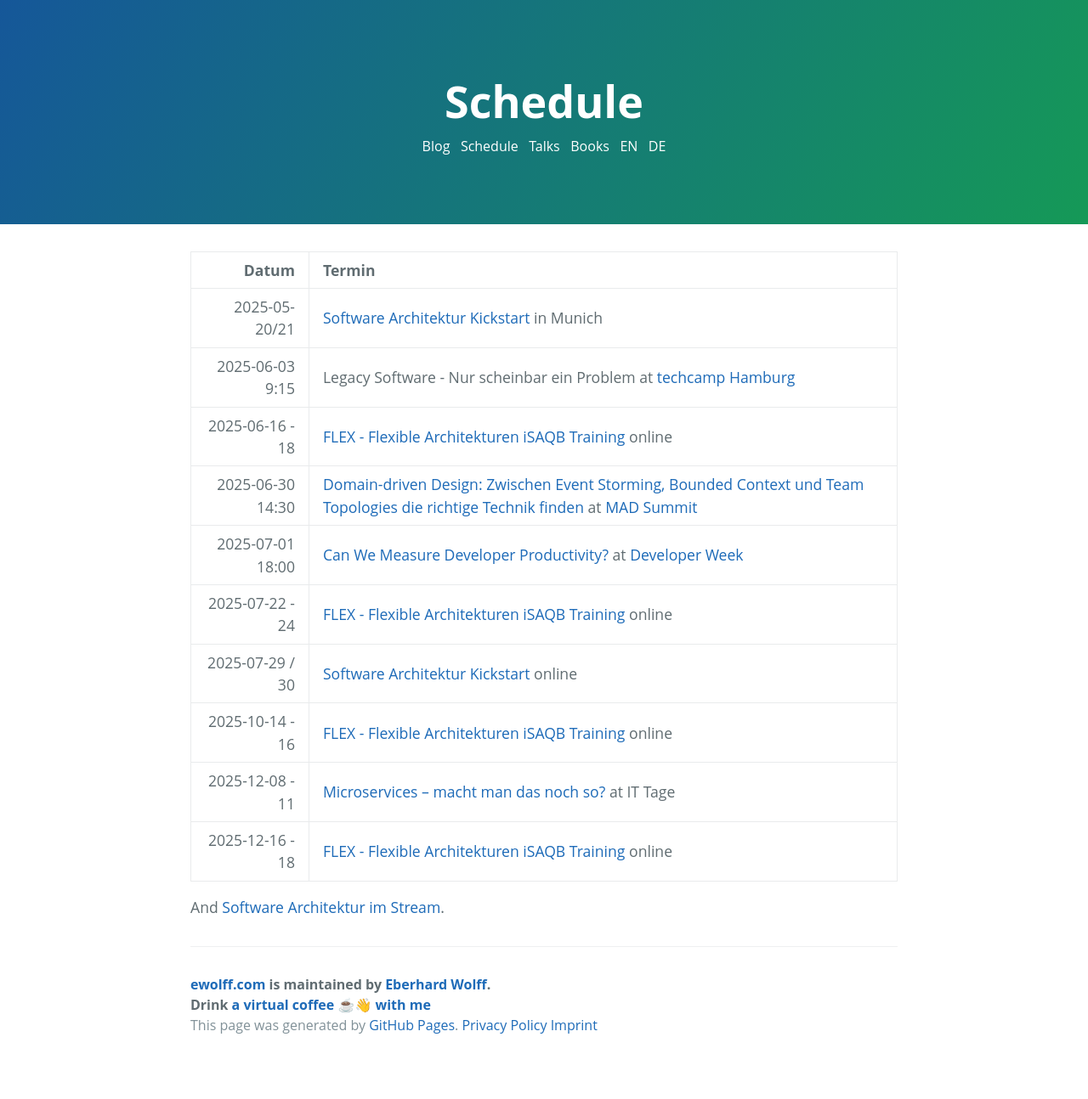
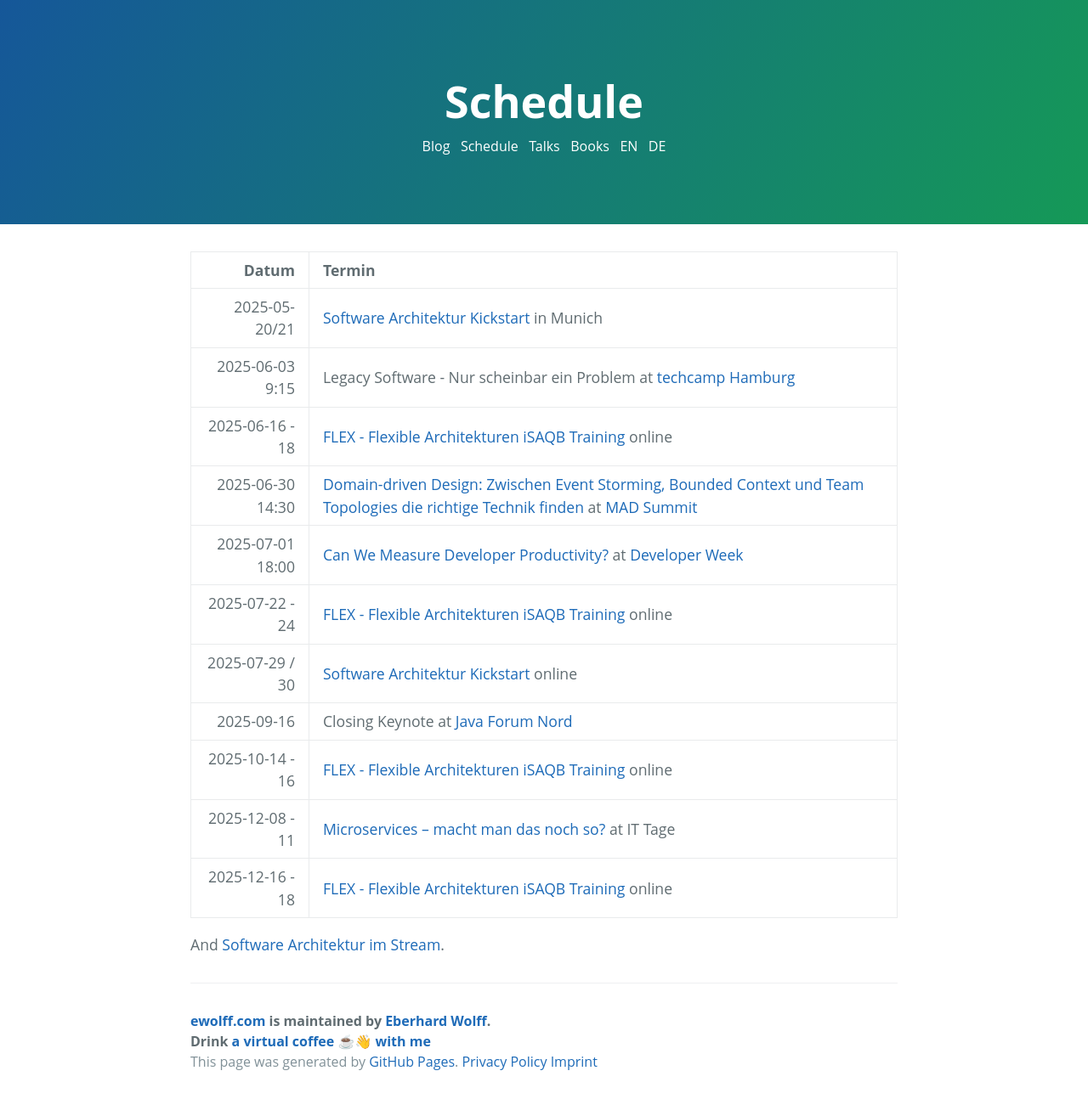
Before and after one commit to ewolff/ewolff.com, a Jekyll site: the page built from schedule.md, in a window 1280 px wide. Shown: the whole page at 85% size. Built offline with Jekyll 4.4.1, drawn with Linux system fonts in a browser that asks for light colours; our own code applies the rules of GitHub Pages for plain Markdown files; before the commit the page ends 1251 px from its top, so only the background shows below that.

Commit message:
Closing Keynote Java Forum Nord added

```diff
--- a/schedule.md
+++ b/schedule.md
@@ -11,6 +11,7 @@ title: Schedule
 | 2025-07-01 18:00 | [Can We Measure Developer Productivity?](https://www.developer-week.de/programm/#/talk/konnen-wir-entwicklerinnen-produktivitat-messen) at [Developer Week](https://www.developer-week.de/) |
 |  2025-07-22 - 24 | [FLEX - Flexible Architekturen iSAQB Training](https://www.socreatory.com/de/trainings/flex) online |
 | 2025-07-29 / 30 | [Software Architektur Kickstart](https://www.socreatory.com/de/trainings/arch-kickstart) online |
+| 2025-09-16 | Closing Keynote at [Java Forum Nord](https://javaforumnord.de/2025/) |
 |  2025-10-14 - 16 | [FLEX - Flexible Architekturen iSAQB Training](https://www.socreatory.com/de/trainings/flex) online |
 | 2025-12-08 - 11 | [Microservices – macht man das noch so? ](https://www.ittage.informatik-aktuell.de/programm/2025/microservices-macht-man-das-noch-so.html) at IT Tage |
 |  2025-12-16 - 18 | [FLEX - Flexible Architekturen iSAQB Training](https://www.socreatory.com/de/trainings/flex) online |
```
Also changed, not shown: termine.md (+1 -0 lines).
